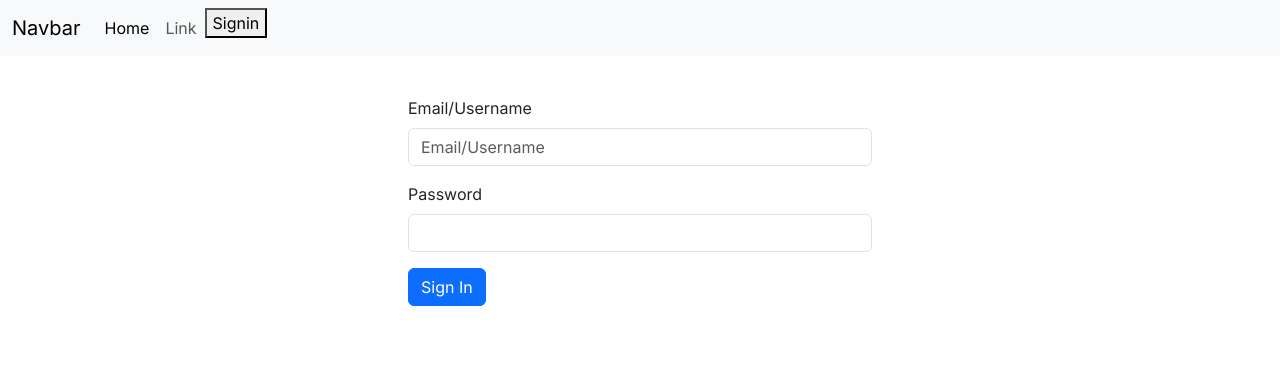
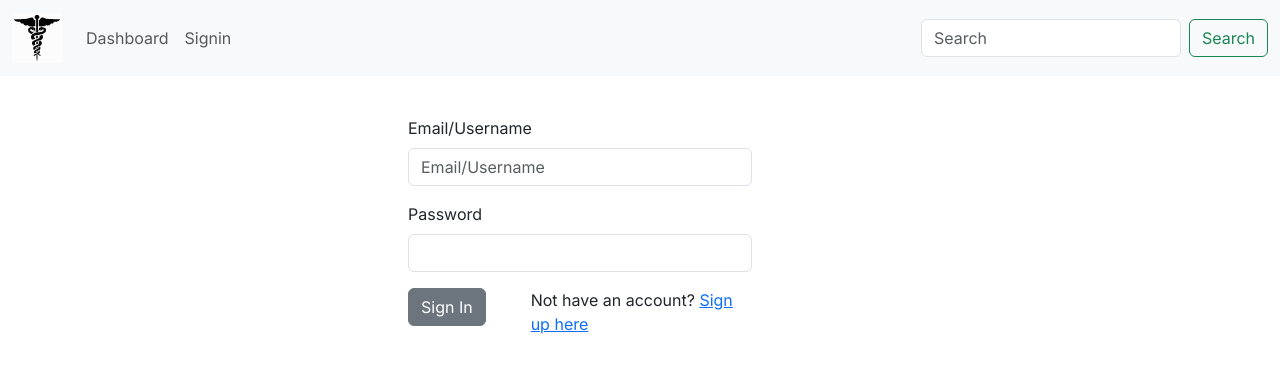
Before and after one commit to aman000123/Next-auth-applications, a Next.js app: page /signin in a window 1280 px wide. Shown: the top 370 px of the page. Built offline with nearby package versions, Linux system fonts and the light colour scheme; no server answers.

Commit message:
layout complete

```diff
--- a/package.json
+++ b/package.json
@@ -12,7 +12,7 @@
     "ai": "^3.1.1",
     "axios": "^1.6.8",
     "bcryptjs": "^2.4.3",
-    "bootstrap": "^5.3.0",
+    "bootstrap": "^5.3.3",
     "debounce": "^2.0.0",
     "mongoose": "^8.3.2",
     "next": "^14.2.3",
--- a/src/app/(auth)/layout.js
+++ /dev/null
@@ -1,12 +0,0 @@
-export const metadata = {
-  title: 'Next.js',
-  description: 'Generated by Next.js',
-}
-
-export default function RootLayout({ children }) {
-  return (
-    <html lang="en">
-      <body>{children}</body>
-    </html>
-  )
-}
--- a/src/app/layout.js
+++ b/src/app/layout.js
@@ -1,12 +1,12 @@
+// app/layout.js
 import { Inter } from "next/font/google";
-
-import 'bootstrap/dist/css/bootstrap.min.css';
 import { Toaster } from "react-hot-toast";
 import AuthProvider from "@/context/authProvider";
 import Navbar from "@/component/navbar";
+import 'bootstrap/dist/css/bootstrap.min.css';
+
 
 const inter = Inter({ subsets: ["latin"] });
-
 export const metadata = {
   title: "Create Next App",
   description: "Generated by create next app",
@@ -15,17 +15,13 @@ export const metadata = {
 export default function RootLayout({ children }) {
   return (
     <html lang="en">
-
       <body className={inter.className}>
-
         <AuthProvider>
           <Navbar />
-          {children}
+          <main>{children}</main>
           <Toaster />
         </AuthProvider>
       </body>
-
-
     </html>
   );
 }
--- a/src/app/page.js
+++ b/src/app/page.js
@@ -1,15 +1,17 @@
 
 import Navbar from '@/component/navbar';
-import { ToastContainer } from 'react-toastify';
 import 'react-toastify/dist/ReactToastify.css';
+import 'bootstrap/dist/css/bootstrap.min.css';
+
+
 
 
 //next me database connection all time nhi connect hota jb need hogi tbahi connect hoga
 export default function Home() {
   return (
     <main>
+
       hello
-      <ToastContainer />
     </main>
   );
 }
--- a/src/app/(auth)/signin/page.js
+++ b/src/app/signin/page.js
@@ -55,7 +55,7 @@ const SignIn = () => {
         <>
             <div className="container-md">
                 <form className="row g-3 mt-4" style={{ width: "30rem", margin: "auto" }} onSubmit={handleSubmit(onSubmit)} >
-                    <div className="col-md-12">
+                    <div className="col-md-9">
                         <label htmlFor="inputEmail4" className="form-label">Email/Username</label>
                         <input
                             type="email"
@@ -66,7 +66,7 @@ const SignIn = () => {
                             {...register("identifier", { required: true, pattern: /^\S+@\S+$/i })}
                         />
                     </div>
-                    <div className="col-md-12">
+                    <div className="col-md-9">
                         <label htmlFor="inputPassword4" className="form-label">Password</label>
                         <input
                             type="password"
@@ -75,10 +75,18 @@ const SignIn = () => {
                             {...register("password", { required: true })}
                         />
                     </div>
-                    <div className="col-12">
-                        <button type="submit" className="btn btn-primary">
-                            {isSubmitting ? 'Signing In...' : 'Sign In'}
-                        </button>
+                    <div className="col-md-9">
+                        <div className="row">
+                            <div class="col-4">
+                                <button type="submit" className="btn btn-secondary">
+                                    {isSubmitting ? 'Signing In...' : 'Sign In'}
+                                </button>
+                            </div>
+                            <div class="col-8">
+                                <p className="fs-6">Not have an account? <Link href="/signup">Sign up here</Link></p>
+                            </div>
+
+                        </div>
                     </div>
                 </form>
             </div>
--- a/src/component/navbar.js
+++ b/src/component/navbar.js
@@ -1,64 +1,88 @@
+"use client";
 
-"use client"
+import { useSession, signOut } from "next-auth/react";
+import { useRouter } from "next/navigation";
+import Link from "next/link";
+import React from "react";
+import Logo from '../assets/OIP (14).svg'
+import Image from "next/image";
 
-import { useSession, signOut } from "next-auth/react"
-import { User } from 'next-auth'
-import { useRouter } from "next/navigation"
-import Link from "next/link"
 const Navbar = () => {
+    const { data } = useSession(); // useSession() returns an object containing two values: data and status
+    const router = useRouter();
 
-    const { data } = useSession()//useSession() returns an object containing two values: data and status:
-    console.log("data", data)
-    console.log("user related", data?.user)
-
-    const router = useRouter()
-
-
-    const handleLogOut = (e) => {
-        e.preventDefault()
-        signOut()
-        router.push('/signin')
-    }
-
+    const handleLogOut = async (e) => {
+        e.preventDefault();
+        await signOut({ redirect: false });
+        router.push("/signin");
+    };
     return (
-        <>
         <nav className="navbar navbar-expand-lg navbar-light bg-light">
             <div className="container-fluid">
-                    <a className="navbar-brand" href="#">Navbar</a>
-                    <button className="navbar-toggler" type="button" data-bs-toggle="collapse" data-bs-target="#navbarSupportedContent" aria-controls="navbarSupportedContent" aria-expanded="false" aria-label="Toggle navigation">
+                <button
+                    className="navbar-toggler"
+                    type="button"
+                    data-bs-toggle="collapse"
+                    data-bs-target="#navbarTogglerDemo03"
+                    aria-controls="navbarTogglerDemo03"
+                    aria-expanded="false"
+                    aria-label="Toggle navigation"
+                >
                     <span className="navbar-toggler-icon" />
                 </button>
-                    <div className="collapse navbar-collapse" id="navbarSupportedContent">
+                <Link href="/" className="navbar-brand">
+                    <Image
+                        src={Logo}
+                        alt="Logo"
+                        width={50}
+                        height={50}
+                    />
+                </Link>
+                <div className="collapse navbar-collapse" id="navbarTogglerDemo03">
                     <ul className="navbar-nav me-auto mb-2 mb-lg-0">
                         <li className="nav-item">
-                                <a className="nav-link active" aria-current="page" href="#">Home</a>
+                            <Link className="nav-link" href="#">
+                                Dashboard
+                            </Link>
                         </li>
-                            <li className="nav-item">
-                                <a className="nav-link" href="#">Link</a>
-                            </li>
-
-
                         {data ? (
                             <>
                                 <li className="nav-item">
-                                        {data?.user?.username}
-
+                                    <span className="nav-link">{data.user.username}</span>
                                 </li>
-                                    <button className="nav-link" onClick={handleLogOut}>Logout</button>
+                                <li className="nav-item">
+                                    <button
+                                        className="nav-link btn"
+                                        type="button"
+                                        onClick={handleLogOut}
+                                    >
+                                        Logout
+                                    </button>
+                                </li>
                             </>
-                            ) :
-                                <Link className="nav-item" href="/signin">
-                                    <button>Signin</button>
+                        ) : (
+                            <li className="nav-item">
+                                <Link className="nav-link" href="/signin">
+                                    Signin
                                 </Link>
-                            }
+                            </li>
+                        )}
                     </ul>
-
+                    <form className="d-flex">
+                        <input
+                            className="form-control me-2"
+                            type="search"
+                            placeholder="Search"
+                            aria-label="Search"
+                        />
+                        <button className="btn btn-outline-success" type="submit">
+                            Search
+                        </button>
+                    </form>
                 </div>
             </div>
         </nav>
+    );
+};
 
-        </>
-    )
-}
-
-export default Navbar
+export default Navbar;
```
Also changed, not shown: src/app/api/signinm/route.js (deleted), src/app/signup/page.js (renamed from src/app/(auth)/signup/page.js), src/app/verify/[username]/page.js (renamed from src/app/(auth)/verify/[username]/page.js), src/app/verify/p.js (added), src/assets/OIP (14).svg (added), src/component/dashboard.js (added), 1 other file (tests, documents, lock files or other folders). Lines whose indentation alone changed are shown as unchanged.
